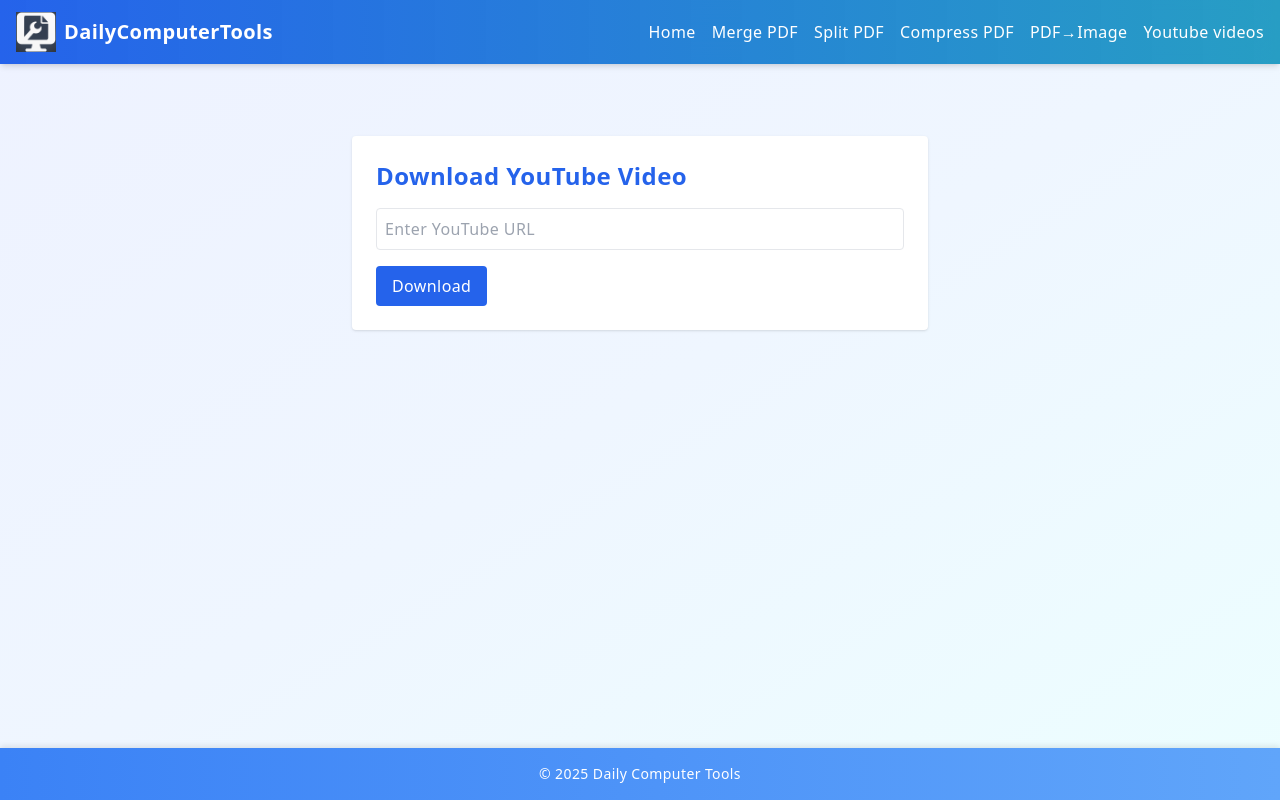
After one commit to ravinair45/useful_utilities-, a Django app: page /youtube/download_videos in a window 1280 px wide. The commit adds this page. Run offline with Django 5.2, Linux system fonts and the light colour scheme; some libraries are stand-ins or nearby versions.

Commit message:
Adding youtube videos download.

```diff
--- a/dailycomputertools/urls.py
+++ b/dailycomputertools/urls.py
@@ -28,4 +28,5 @@ urlpatterns = [
     path('result/<str:file_id>/', views.result, name='result'),
     path('download/<str:file_id>/', views.download_file, name='download_file'),
     path("pdf_tools/compress_pdf", views.compress_pdf, name="compress_pdf"),
+    path("youtube/download_videos", views.youtube_download, name="youtube_download"),
 ]
--- a/pdf_tools/templates/pdf_tools/base.html
+++ b/pdf_tools/templates/pdf_tools/base.html
@@ -70,6 +70,7 @@
             <a href="/pdf_tools/split_pdf" class="text-white hover:text-gray-200">Split PDF</a>
             <a href="/pdf_tools/compress_pdf" class="text-white hover:text-gray-200">Compress PDF</a>
             <a href="/pdf_tools/pdf_to_image" class="text-white hover:text-gray-200">PDF→Image</a>
+            <a href="/youtube/download_videos" class="text-white hover:text-gray-200">Youtube videos</a>
           </div>
         </div>
       </div>
@@ -81,6 +82,7 @@
         <a href="/pdf_tools/split_pdf" class="text-white hover:text-gray-200">Split PDF</a>
         <a href="/pdf_tools/compress_pdf" class="text-white hover:text-gray-200">Compress PDF</a>
         <a href="/pdf_tools/pdf_to_image" class="text-white hover:text-gray-200">PDF→Image</a>
+        <a href="/youtube/download_videos" class="text-white hover:text-gray-200">Youtube videos</a>
       </div>
     </div>
   </nav>
--- a/pdf_tools/templates/pdf_tools/result.html
+++ b/pdf_tools/templates/pdf_tools/result.html
@@ -5,11 +5,11 @@
 {% block content %}
 <div class="text-center p-6 bg-white shadow-lg rounded-lg max-w-lg mx-auto">
   <h1 class="text-2xl font-bold text-green-600 mb-4">✅ Successful!</h1>
-  <p class="mb-6 text-gray-700">Your PDF has been generated successfully. Click the button below to download it.</p>
+  <p class="mb-6 text-gray-700">Your File has been generated successfully. Click the button below to download it.</p>
 
   <a href="{% url 'download_file' file_id=file_id %}"
      class="bg-blue-600 hover:bg-blue-700 text-white px-6 py-3 rounded-lg shadow-md">
-     ⬇ Download generated PDF
+     ⬇ Download generated File
   </a>
 </div>
 {% endblock %}
--- /dev/null
+++ b/pdf_tools/templates/pdf_tools/youtube_download.html
@@ -0,0 +1,34 @@
+{% extends "pdf_tools/base.html" %}
+{% load static %}
+{% block meta_title %}Download YouTube Videos & Audio Online | Daily Computer Tools{% endblock %}
+{% block meta_description %}Download YouTube videos or extract audio online for free. Save videos as MP4 or audio as MP3 quickly and easily.{% endblock %}
+{% block meta_keywords %}Download YouTube, YouTube Video Downloader, YouTube MP4, YouTube MP3, Free YouTube Download, Online Video Downloader, Video to MP3, YouTube Shorts Download{% endblock %}
+{% block canonical_url %}{{ request.build_absolute_uri }}{% endblock %}
+{% block og_title %}Download YouTube Videos & Audio Online{% endblock %}
+{% block og_description %}Download YouTube videos or extract audio online for free. Save videos as MP4 or audio as MP3 quickly and easily.{% endblock %}
+{% block og_image %}{% static 'pdf_tools/og/youtube.png' %}{% endblock %}
+{% block twitter_title %}Download YouTube Videos & Audio Online{% endblock %}
+{% block twitter_description %}Download YouTube videos or extract audio online for free. Save videos as MP4 or audio as MP3 quickly and easily.{% endblock %}
+{% block twitter_image %}{% static 'pdf_tools/og/youtube.png' %}{% endblock %}
+
+
+{% block content %}
+<div class="max-w-xl mx-auto mt-10 p-6 bg-white shadow rounded">
+  <h2 class="text-2xl font-bold mb-4 text-blue-600">Download YouTube Video</h2>
+
+  <form method="post">
+    {% csrf_token %}
+    <input type="text" name="url" placeholder="Enter YouTube URL"
+           class="w-full p-2 border rounded mb-4" required>
+               <!-- Format selection -->
+    <!-- <label class="block mb-2 font-semibold text-gray-700">Select Format:</label>
+    <select name="format" class="w-full p-2 border rounded mb-4">
+      <option value="mp4">Video (MP4)</option>
+      <option value="mp3">Audio (MP3)</option>
+    </select> -->
+    <button type="submit" class="px-4 py-2 bg-blue-600 text-white rounded hover:bg-blue-700">
+      Download
+    </button>
+  </form>
+</div>
+{% endblock %}
--- a/pdf_tools/views.py
+++ b/pdf_tools/views.py
@@ -14,6 +14,7 @@ import shutil
 import fitz
 from zipfile import ZipFile
 from PIL import Image
+import yt_dlp
 
 def dashboard(request):
     return render(request, "pdf_tools/dashboard.html")
@@ -163,7 +164,11 @@ def result(request, file_id):
 def download_file(request, file_id):
     file_path = os.path.join(settings.MEDIA_ROOT, file_id)
     if os.path.exists(file_path):
-        return FileResponse(open(file_path, 'rb'), as_attachment=True, filename="merged.pdf")
+        return FileResponse(
+            open(file_path, 'rb'),
+            as_attachment=True,
+            filename=file_id  # preserve original filename (UUID + ext)
+        )
     else:
         return render(request, 'pdf_tools/result.html', {"error": "File not found."})
 
@@ -220,3 +225,57 @@ def compress_pdf(request):
             return HttpResponse(f"Error compressing PDF: {e}")
 
     return render(request, "pdf_tools/compress_pdf.html")
+
+def youtube_download(request):
+    if request.method == "POST":
+        url = request.POST.get("url")
+        format_choice = request.POST.get("format", "mp4")  # default: mp4
+        if not url:
+            return HttpResponse("Please provide a valid YouTube URL.")
+
+        # Ensure MEDIA_ROOT/youtube exists
+        download_path = os.path.join(settings.MEDIA_ROOT, "youtube")
+        os.makedirs(download_path, exist_ok=True)
+
+        try:
+            # Unique filename ID
+            file_id = str(uuid.uuid4())
+
+            # Set correct output template
+            if format_choice == "mp3":
+                outtmpl = os.path.join(download_path, f"{file_id}.%(ext)s")
+                ydl_opts = {
+                    "outtmpl": outtmpl,
+                    "format": "bestaudio/best",
+                    "postprocessors": [{
+                        "key": "FFmpegExtractAudio",
+                        "preferredcodec": "mp3",
+                        "preferredquality": "192",
+                    }],
+                }
+            else:  # mp4 video
+                outtmpl = os.path.join(download_path, f"{file_id}.%(ext)s")
+                ydl_opts = {
+                    "outtmpl": outtmpl,
+                    "format": "mp4/best",
+                }
+
+            with yt_dlp.YoutubeDL(ydl_opts) as ydl:
+                info = ydl.extract_info(url, download=True)
+                filename = ydl.prepare_filename(info)
+
+            # Detect actual extension (yt-dlp decides)
+            _, ext = os.path.splitext(filename)
+            final_file_id = file_id + ext
+
+            # Rename to consistent file_id.ext inside MEDIA_ROOT
+            final_path = os.path.join(settings.MEDIA_ROOT, final_file_id)
+            os.rename(filename, final_path)
+
+            # Redirect to existing result view
+            return redirect("result", file_id=final_file_id)
+
+        except Exception as e:
+            return HttpResponse(f"Error: {str(e)}")
+
+    return render(request, "pdf_tools/youtube_download.html")
--- a/requirements.txt
+++ b/requirements.txt
@@ -4,3 +4,4 @@ python-docx>=1.0
 reportlab>=4.0
 PyMuPDF>=1.22
 Pillow>=10.0
+yt-dlp>=2025.1.12
```
Also changed, not shown: pdf_tools/templates/pdf_tools/dashboard.html (+19 -0 lines), 1 other file.
